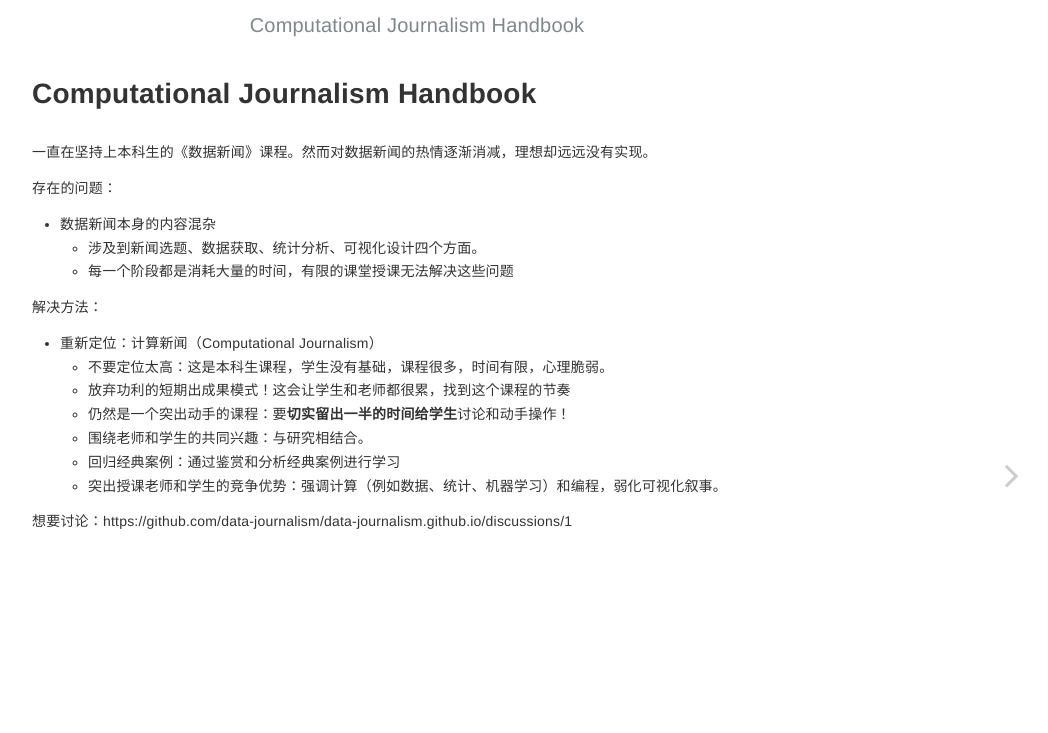
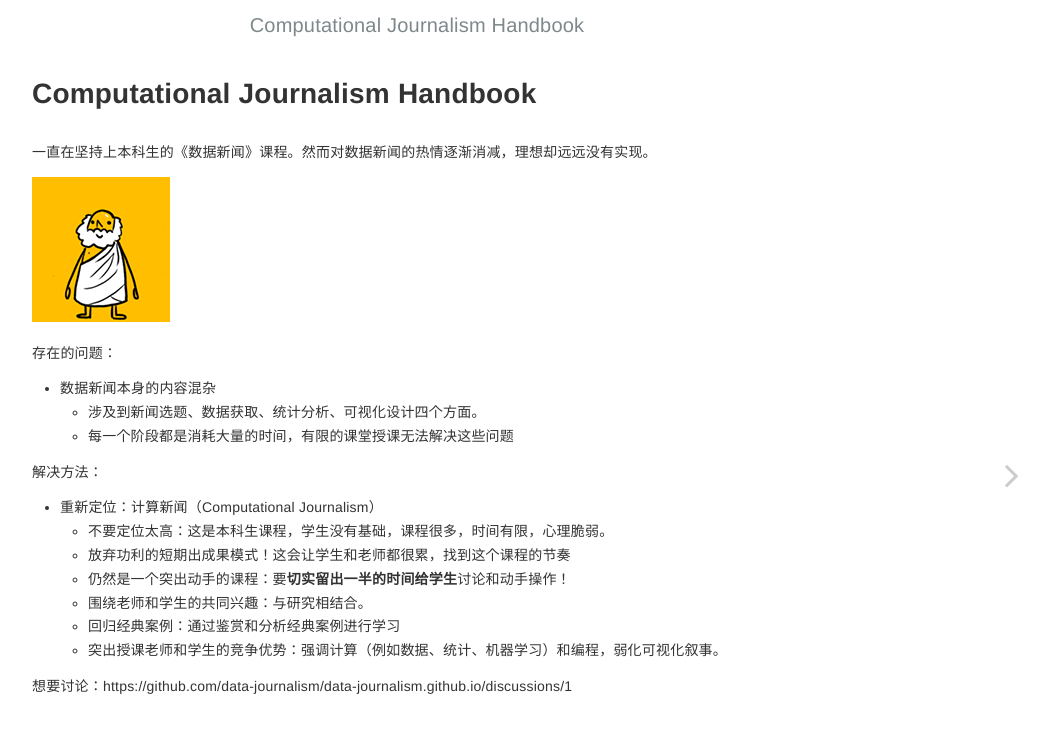
Before and after one commit to data-journalism/data-journalism.github.io, a Jekyll site: the page built from index.md, in a window 1280 px wide. Shown: the top 733 px of the page, without its empty margins (223-1271 px from the left). Built offline with Jekyll 4.4.1, drawn with Linux system fonts in a browser that asks for light colours.

Commit message:
Update index.md

```diff
--- a/index.md
+++ b/index.md
@@ -3,6 +3,8 @@ layout: home
 ---
 
 一直在坚持上本科生的《数据新闻》课程。然而对数据新闻的热情逐渐消减，理想却远远没有实现。
+
+![](socrates_jump.gif)
 
 存在的问题：
 
```
